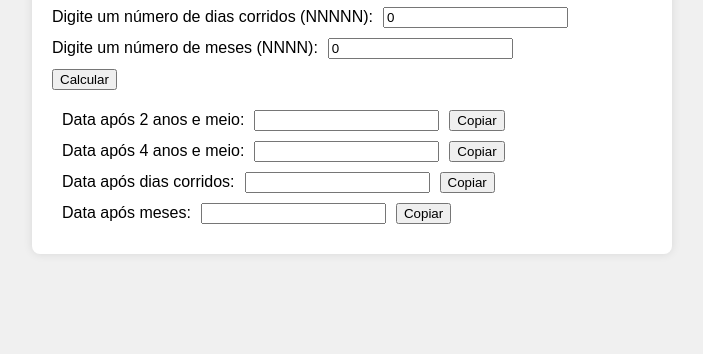
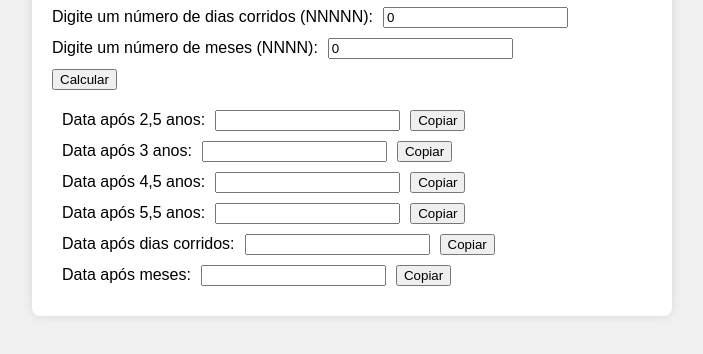
Before and after one commit to felipe-silva-ferreira/calcular-datas, a plain HTML site: page index.html in a window 1280 px wide. Shown: the part 164-518 px from the top of the page, without its empty margins (288-991 px from the left). Drawn offline with Linux system fonts and the light colour scheme.

Commit message:
Update index.html

```diff
--- a/index.html
+++ b/index.html
@@ -64,14 +64,23 @@
 
         <div class="result-container">
             <div class="result">
-                <label>Data após 2 anos e meio:</label>
+                <label>Data após 2,5 anos:</label>
                 <input type="text" id="dateAfter2_5Years" readonly>
                 <button onclick="copyToClipboard('dateAfter2_5Years')">Copiar</button>
             </div>
             <div class="result">
-                <label>Data após 4 anos e meio:</label>
+                <label>Data após 3 anos:</label>
+                <input type="text" id="dateAfter3Years" readonly>
+                <button onclick="copyToClipboard('dateAfter3Years')">Copiar</button>            </div>
+            <div class="result">
+                <label>Data após 4,5 anos:</label>
                 <input type="text" id="dateAfter4_5Years" readonly>
                 <button onclick="copyToClipboard('dateAfter4_5Years')">Copiar</button>
+            </div>
+            <div class="result">
+                <label>Data após 5,5 anos:</label>
+                <input type="text" id="dateAfter5_5Years" readonly>
+                <button onclick="copyToClipboard('dateAfter5_5Years')">Copiar</button>
             </div>
             <div class="result">
                 <label>Data após dias corridos:</label>
@@ -112,12 +121,16 @@
             const monthsToAdd = parseInt(document.getElementById('inputMonths').value) || 0;
 
             const dateAfter30Months = addMonths(new Date(inputDate), 30);
+            const dateAfter36Months = addMonths(new Date(inputDate), 36);
             const dateAfter54Months = addMonths(new Date(inputDate), 54);
+            const dateAfter66Months = addMonths(new Date(inputDate), 66);
             const dateAfterDays = addDays(new Date(inputDate), daysToAdd);
             const dateAfterModulesMonths = addMonths(new Date(inputDate), monthsToAdd);
 
             document.getElementById('dateAfter2_5Years').value = formatDateString(dateAfter30Months);
+            document.getElementById('dateAfter3Years').value = formatDateString(dateAfter36Months);
             document.getElementById('dateAfter4_5Years').value = formatDateString(dateAfter54Months);
+            document.getElementById('dateAfter5_5Years').value = formatDateString(dateAfter66Months);
             document.getElementById('dateAfterDays').value = formatDateString(dateAfterDays);
             document.getElementById('dateAfterMonths').value = formatDateString(dateAfterModulesMonths);
         }
```
